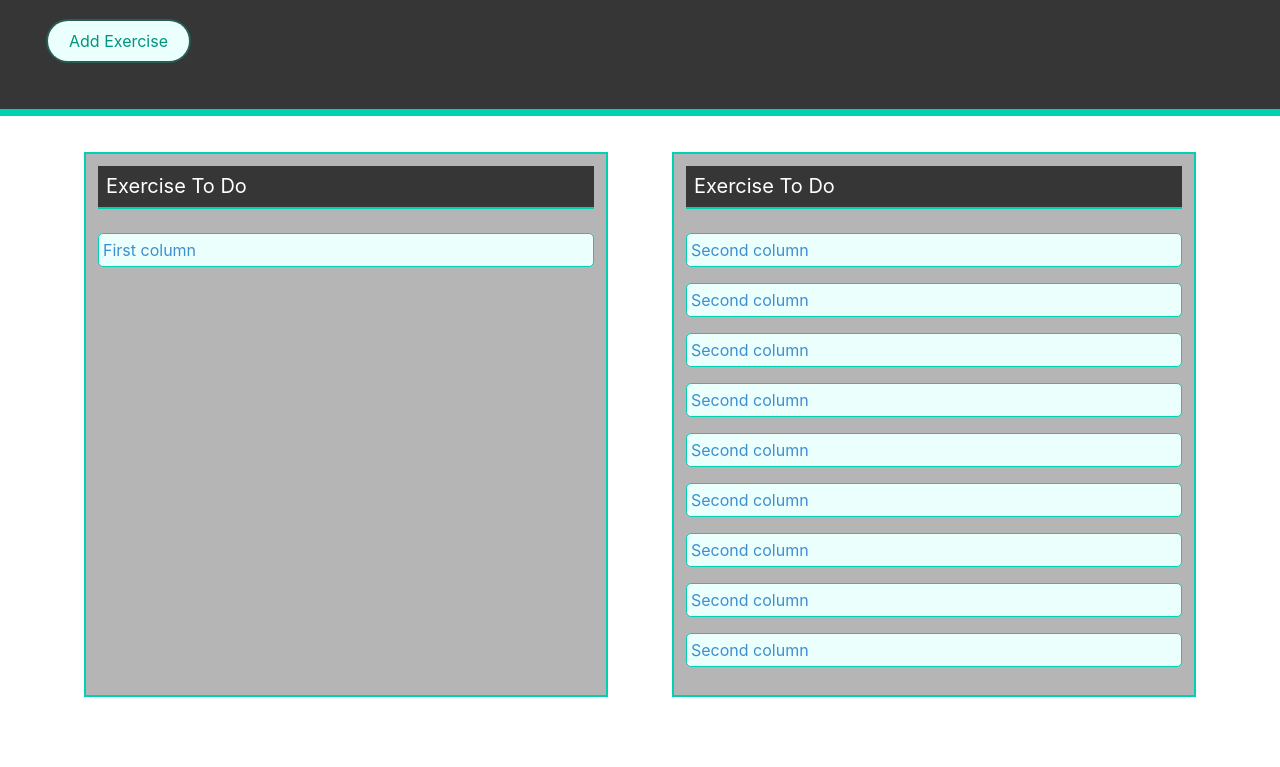
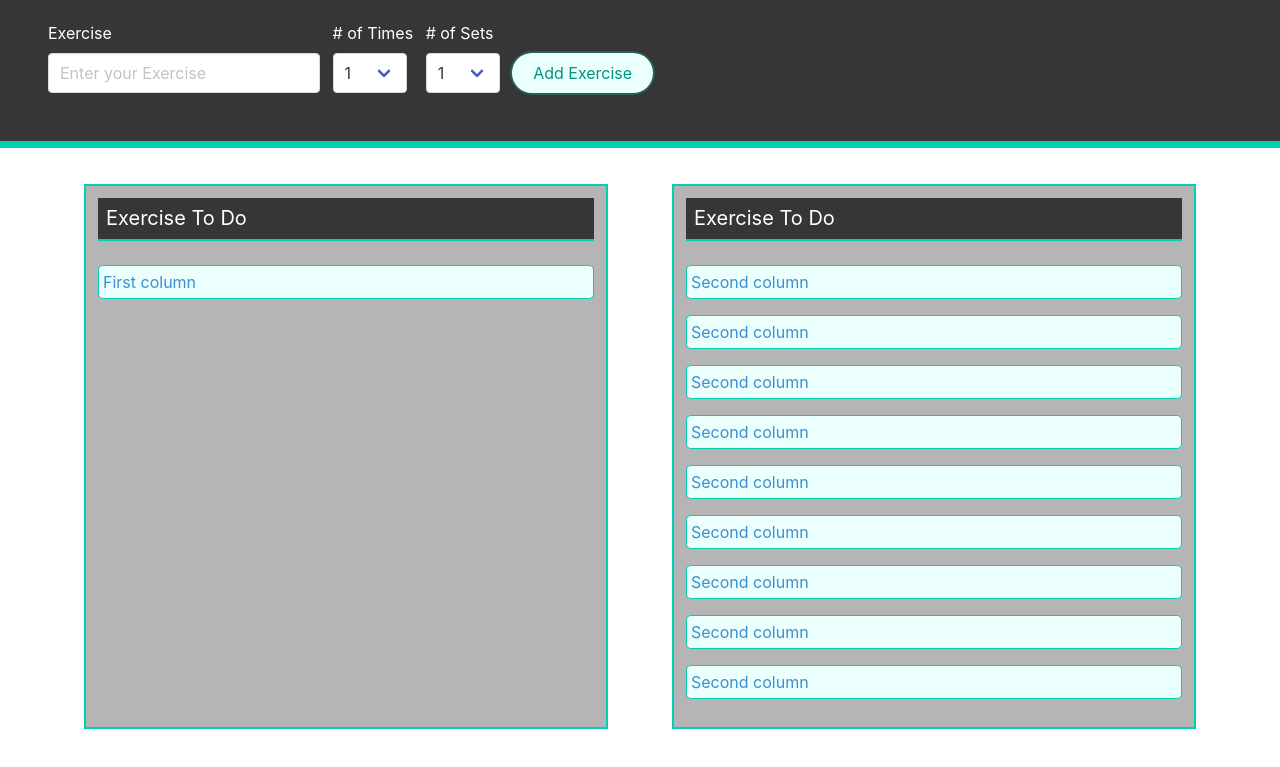
Before and after one commit to blopDev/Exercise-Tracker, a website: page index.html in a window 1280 px wide. Shown: the part 111-878 px from the top of the page. Drawn offline with Linux system fonts and the light colour scheme.

Commit message:
made a form field, also learned what Array.from method is, from my understanding array.from method turns iretables and array like objects into an array and has its own set of rules

```diff
--- a/assets/css/style.css
+++ b/assets/css/style.css
@@ -5,6 +5,14 @@
 #header {
   border-bottom: 7px solid #00d1b2;
 }
+
+
+#exercise-input-list li {
+  display: inline-block;
+}
+
+
+
 
 .column {
   margin-bottom: 4rem;
--- a/assets/js/script.js
+++ b/assets/js/script.js
@@ -1,23 +1,30 @@
 const addBtn = document.querySelector("button");
-const test = document.querySelector("#add-exercise").textContent;
+const test = document.querySelector("#add-exercise");
 const firstCol = document.querySelector("#first-column");
-
-
-
-
+const optionCont = document.getElementsByTagName("select");
 
 let createExercise = () => {
   const listItem = document.createElement("li");
   const listPara = document.createElement("p");
-    listPara.className = 'exercise-task has-background-primary-light has-text-info p-1'
+
+  listPara.className =
+    "exercise-task has-background-primary-light has-text-info p-1";
   listPara.textContent = "This is a test";
 
   listItem.appendChild(listPara);
   firstCol.appendChild(listItem);
+};
+
+let createNums = () => {
+  Array.from(optionCont).forEach((x) => { //Array.from makes the array-like object into an actual Array
+    for (let i = 0; i < 100; i++) {
+      const numCont = document.createElement("option");
+      numCont.text = i;
+      x.appendChild(numCont);
     }
+  });
+};
+
+createNums();
 
 addBtn.addEventListener("click", createExercise);
-
-console.log(test);
-
-console.log(addBtn);
--- a/index.html
+++ b/index.html
@@ -6,7 +6,7 @@
     <meta name="viewport" content="width=device-width, initial-scale=1.0" />
     <link rel="stylesheet" href="./assets/bulma/css/bulma.css" />
     <link rel="stylesheet" href="./assets/css/style.css" />
-    <link rel="stylesheet" href="">
+    <link rel="stylesheet" href="" />
     <title>Exercise Tracker</title>
   </head>
   <body>
@@ -14,15 +14,64 @@
       <section id="header" class="hero has-background-grey-darker">
         <header class="hero-body">
           <h1 class="title is-3 has-text-light">Exercise Tracker</h1>
-          <h2 class="subtitle is-size-6 pl-1 has-text-light">
+          <h2 class="subtitle is-size-6 pl-1 has-text-light is-underlined">
             Track your exercise routine with ease
           </h2>
+          <ul id="exercise-input-list">
+            <li>
+              <div class="field has-text-white">
+                <label class="label has-text-white has-text-weight-normal"
+                  >Exercise</label
+                >
+                <div class="control">
+                  <input
+                    type="text"
+                    name="exercise"
+                    class="input"
+                    placeholder="Enter your Exercise"
+                  />
+                </div>
+              </div>
+            </li>
+            <li>
+              <div class="field pl-2">
+                <label class="label has-text-white has-text-weight-normal"
+                  ># of Times</label
+                >
+                <div class="control">
+                  <div class="select">
+                    <select>
+                      <option>1</option>
+                      <option>1</option>
+                    </select>
+                  </div>
+                </div>
+              </div>
+            </li>
+            <li>
+              <div class="field px-2">
+                <label class="label has-text-white has-text-weight-normal"
+                  ># of Sets</label
+                >
+                <div class="control">
+                  <div class="select">
+                    <select>
+                      <option>1</option>
+                      <option>1</option>
+                    </select>
+                  </div>
+                </div>
+              </div>
+            </li>
+            <li>
               <button
                 id="add-exercise"
                 class="button is-primary is-light has-text-blue is-rounded is-focused"
               >
                 Add Exercise
               </button>
+            </li>
+          </ul>
         </header>
       </section>
 
```
Lines whose indentation alone changed are shown as unchanged.
